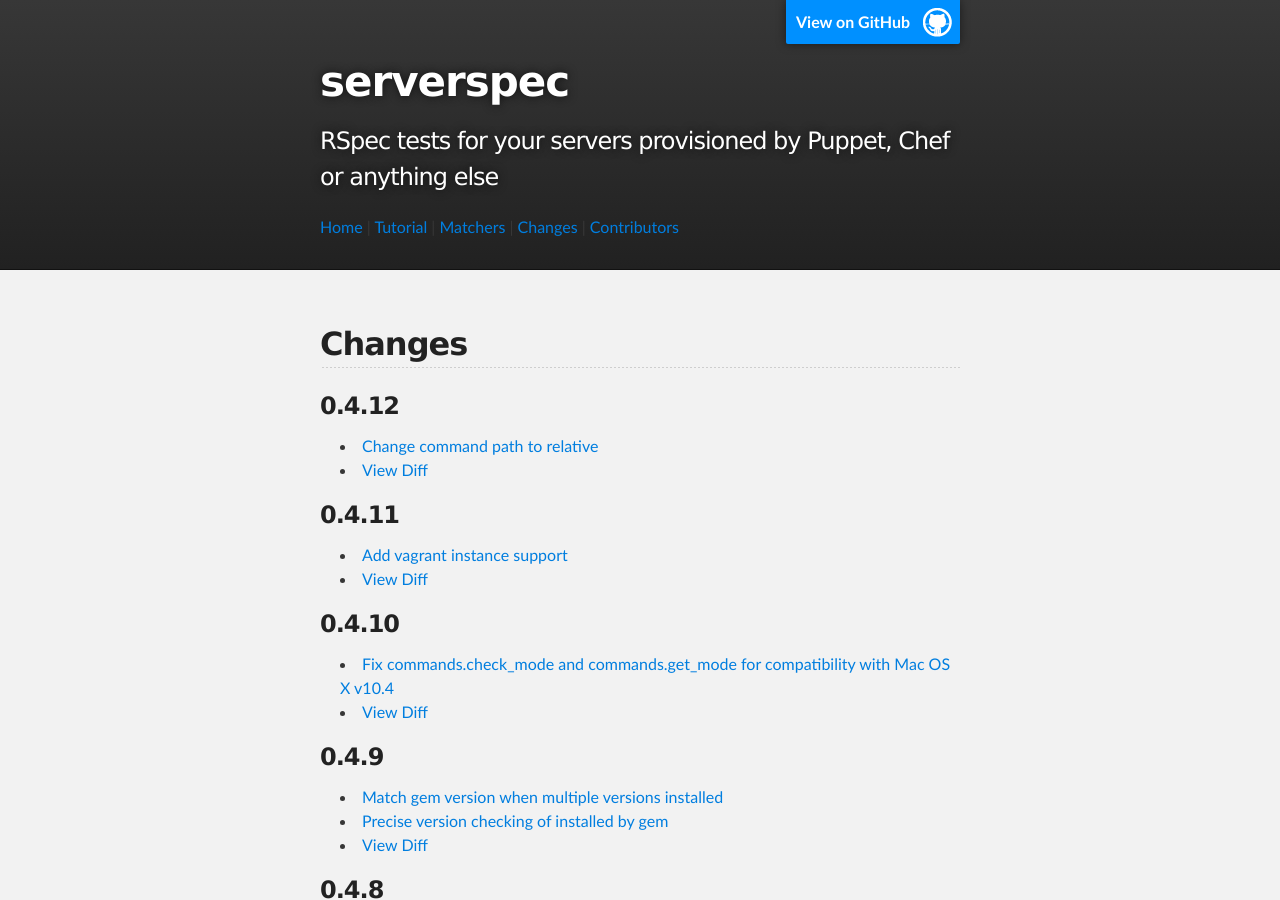
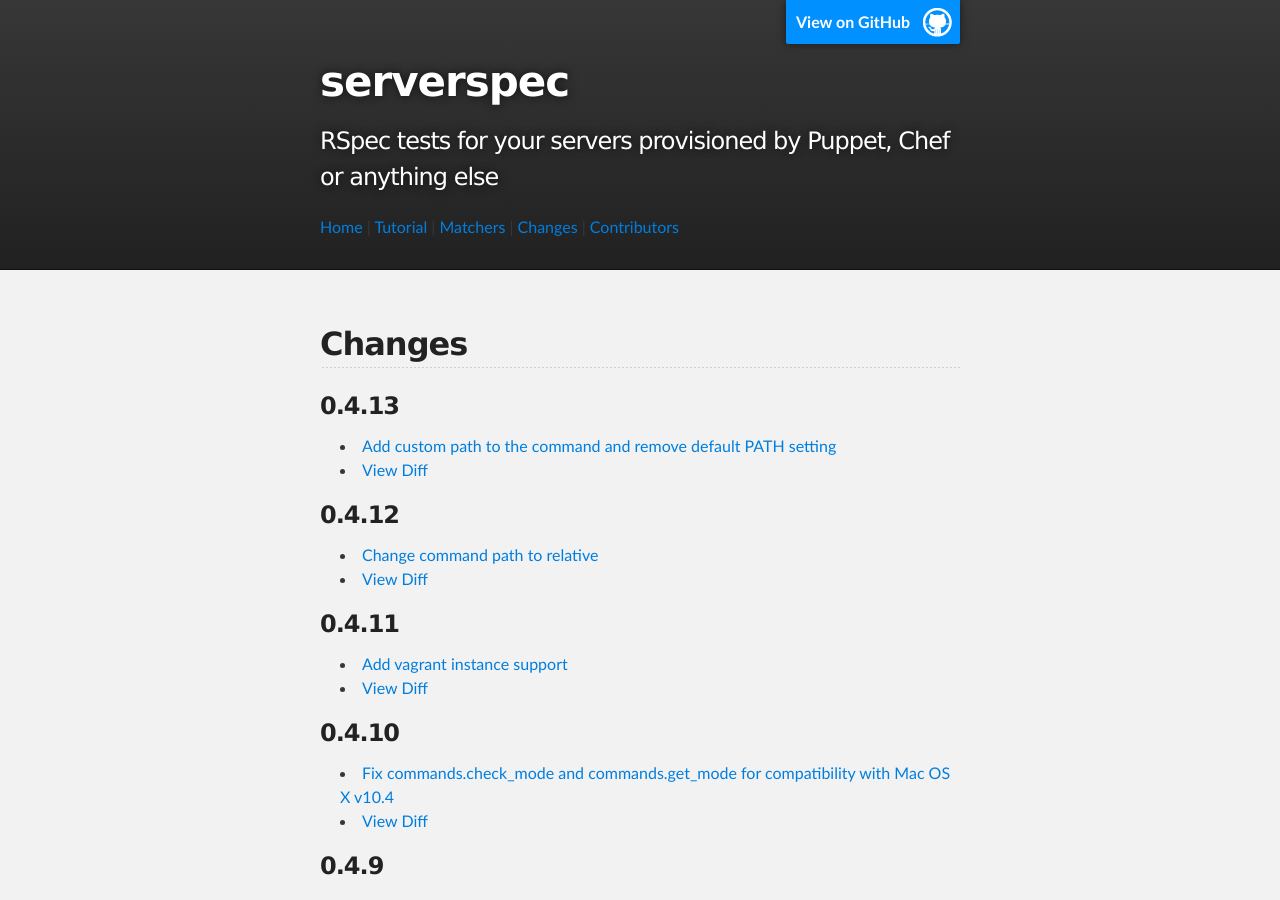
Before and after one commit to serverspec/serverspec.github.io, a Jekyll site: the page built from changes.md, in a window 1280 px wide and 900 px high. Built offline with Jekyll 4.4.1, drawn with Linux system fonts in a browser that asks for light colours; Markdown is read by kramdown in place of the engine named in the settings.

Commit message:
Add changes of v0.4.13

```diff
--- a/changes.md
+++ b/changes.md
@@ -4,6 +4,11 @@ title: changes
 ---
 
 ## Changes
+
+### 0.4.13
+
+ * [Add custom path to the command and remove default PATH setting](https://github.com/mizzy/serverspec/pull/133)
+ * [View Diff](https://github.com/mizzy/serverspec/compare/v0.4.12...v0.4.13)
 
 ### 0.4.12
 
```
